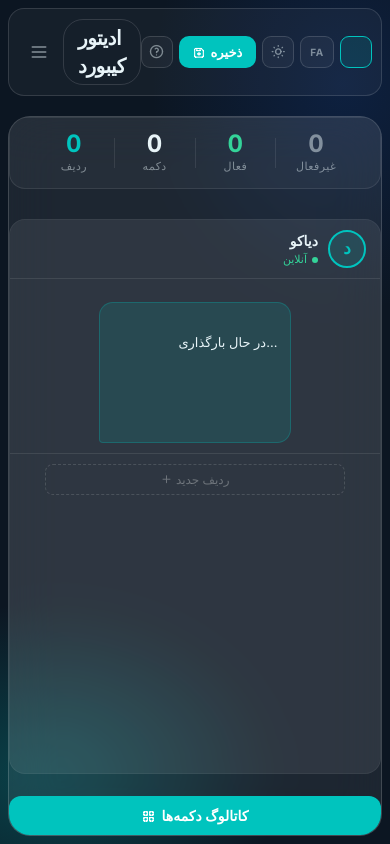
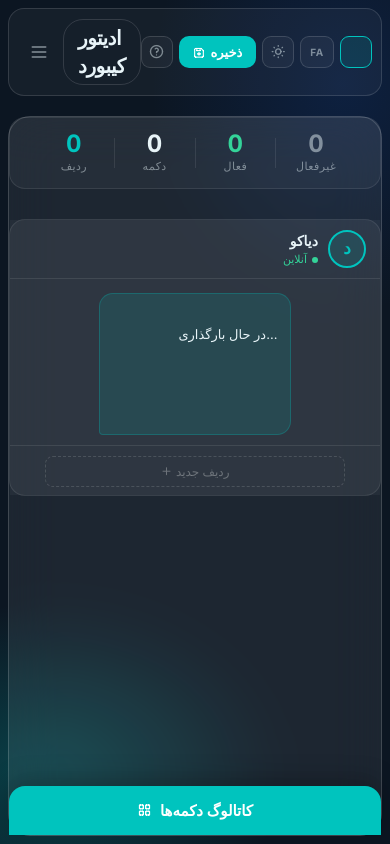
Before and after one commit to Miwli/Diako-bot, a Django app: template panel/templates/diako/keyboard_editor.html in a window 390 px wide. Run offline with Django 5.2, Linux system fonts and the light colour scheme; the template is opened without the code that fills it, so the values that code supplies are empty.

Commit message:
optimize keyboard editor for mobile

```diff
--- a/panel/templates/diako/keyboard_editor.html
+++ b/panel/templates/diako/keyboard_editor.html
@@ -392,8 +392,8 @@
 }
 .ke-kb-btn:hover { background: rgba(255,255,255,.07); border-color: rgba(255,255,255,.3); }
 .ke-kb-btn.inactive { opacity: .28; text-decoration: line-through; }
-.ke-kb-btn.sortable-ghost { opacity: .18; background: rgba(255,255,255,.08) !important; border-style: dashed !important; }
-.ke-kb-btn.sortable-chosen { box-shadow: 0 4px 18px rgba(0,0,0,.35); cursor: grabbing; }
+.ke-kb-btn.sortable-ghost { opacity: .2; background: var(--accent-dim) !important; border-color: var(--accent) !important; border-style: dashed !important; }
+.ke-kb-btn.sortable-chosen { box-shadow: 0 8px 28px rgba(0,0,0,.5); cursor: grabbing; border-color: var(--accent) !important; background: rgba(255,255,255,.09) !important; }
 
 .ke-kb-btn-lbl {
   white-space: nowrap;
@@ -859,34 +859,50 @@
 
 /* ── Responsive (mobile) ─────────────────────────── */
 @media (max-width: 768px) {
-  .ke-3col {
-    flex-direction: column;
-    height: auto;
-  }
+  /* صفحه اسکرول‌پذیر می‌شه */
+  .dash-body     { overflow-y: auto !important; height: auto !important; min-height: 100vh; }
+  .dash-container { overflow: visible !important; }
+
+  /* چینش ستون‌ها */
+  .ke-3col { flex-direction: column; height: auto; }
   .ke-col-left, .ke-col-right { display: none; }
   .ke-col-center { overflow: visible; }
-  .ke-sim { min-height: 60vh; }
   .ke-mobile-kb-tabs { display: flex; }
-  .ke-kb-btn { min-height: 44px; font-size: 14px; }
+
+  /* سیمولاتور طبیعی باز می‌شه */
+  .ke-sim      { overflow: visible; flex: none; min-height: unset; }
+  .ke-sim-body { flex: none; overflow: visible; min-height: 60px; }
+  .ke-sim-kb-wrap { height: auto !important; overflow: visible !important; }
+
+  /* touch target بزرگ‌تر */
+  .ke-kb-btn     { min-height: 48px; font-size: 14px; }
+  .ke-row        { min-height: 56px; padding: 4px; gap: 6px; }
+  .ke-row-empty  { padding: 14px 0; }
   .ke-staging-chip { min-height: 44px; padding: 10px 16px; font-size: 14px; }
-  .ke-bs-item { padding: 14px 16px; font-size: 14px; }
+  .ke-bs-item    { padding: 14px 16px; font-size: 14px; }
+
+  /* دکمه کاتالوگ sticky پایین صفحه */
   .ke-mobile-cat-btn {
+    position: sticky;
+    bottom: 0;
     display: flex;
     align-items: center;
     justify-content: center;
-    gap: 6px;
+    gap: 8px;
     width: 100%;
     margin-top: 14px;
-    padding: 11px;
+    padding: 15px;
     background: var(--accent);
     color: #fff;
     border: none;
-    border-radius: 12px;
+    border-radius: 16px 16px 0 0;
     cursor: pointer;
     font-family: inherit;
-    font-size: 14px;
+    font-size: 15px;
     font-weight: 600;
     transition: opacity .15s;
+    z-index: 50;
+    box-shadow: 0 -6px 24px rgba(0,0,0,.25);
   }
   .ke-mobile-cat-btn:hover { opacity: .87; }
 }
@@ -1371,11 +1387,17 @@ function renderBoard() {
 
 function initRowSortable(rowEl) {
   return Sortable.create(rowEl, {
-    group:       'keyboard',
-    animation:   150,
-    draggable:   '.ke-kb-btn',
-    ghostClass:  'sortable-ghost',
-    chosenClass: 'sortable-chosen',
+    group:               'keyboard',
+    animation:           200,
+    draggable:           '.ke-kb-btn',
+    ghostClass:          'sortable-ghost',
+    chosenClass:         'sortable-chosen',
+    delay:               150,
+    delayOnTouchOnly:    true,
+    touchStartThreshold: 5,
+    scroll:              true,
+    scrollSensitivity:   80,
+    scrollSpeed:         12,
     onEnd() { refreshEmptyRows(); syncState(); },
     onAdd(evt) {
       const item = evt.item;
@@ -1548,11 +1570,14 @@ function renderCatalog() {
     cat.appendChild(item);
   });
   Sortable.create(cat, {
-    group:      { name: 'keyboard', pull: 'clone', put: false },
-    sort:       false,
-    animation:  150,
-    ghostClass: 'sortable-ghost',
-    draggable:  '.ke-cat-item',
+    group:               { name: 'keyboard', pull: 'clone', put: false },
+    sort:                false,
+    animation:           200,
+    ghostClass:          'sortable-ghost',
+    draggable:           '.ke-cat-item',
+    delay:               150,
+    delayOnTouchOnly:    true,
+    touchStartThreshold: 5,
   });
 }
 
@@ -1819,9 +1844,12 @@ function confirmBsSelection() {
     staging.style.display = '';
     // SortableJS برای staging chips
     Sortable.create(items, {
-      group:     'keyboard',
-      animation: 150,
-      draggable: '.ke-staging-chip',
+      group:               'keyboard',
+      animation:           200,
+      draggable:           '.ke-staging-chip',
+      delay:               150,
+      delayOnTouchOnly:    true,
+      touchStartThreshold: 5,
       onAdd(evt) {
         // وقتی chip از staging به ردیف رفت، chip رو تبدیل به دکمه می‌کنیم
         const item = evt.item;
```
